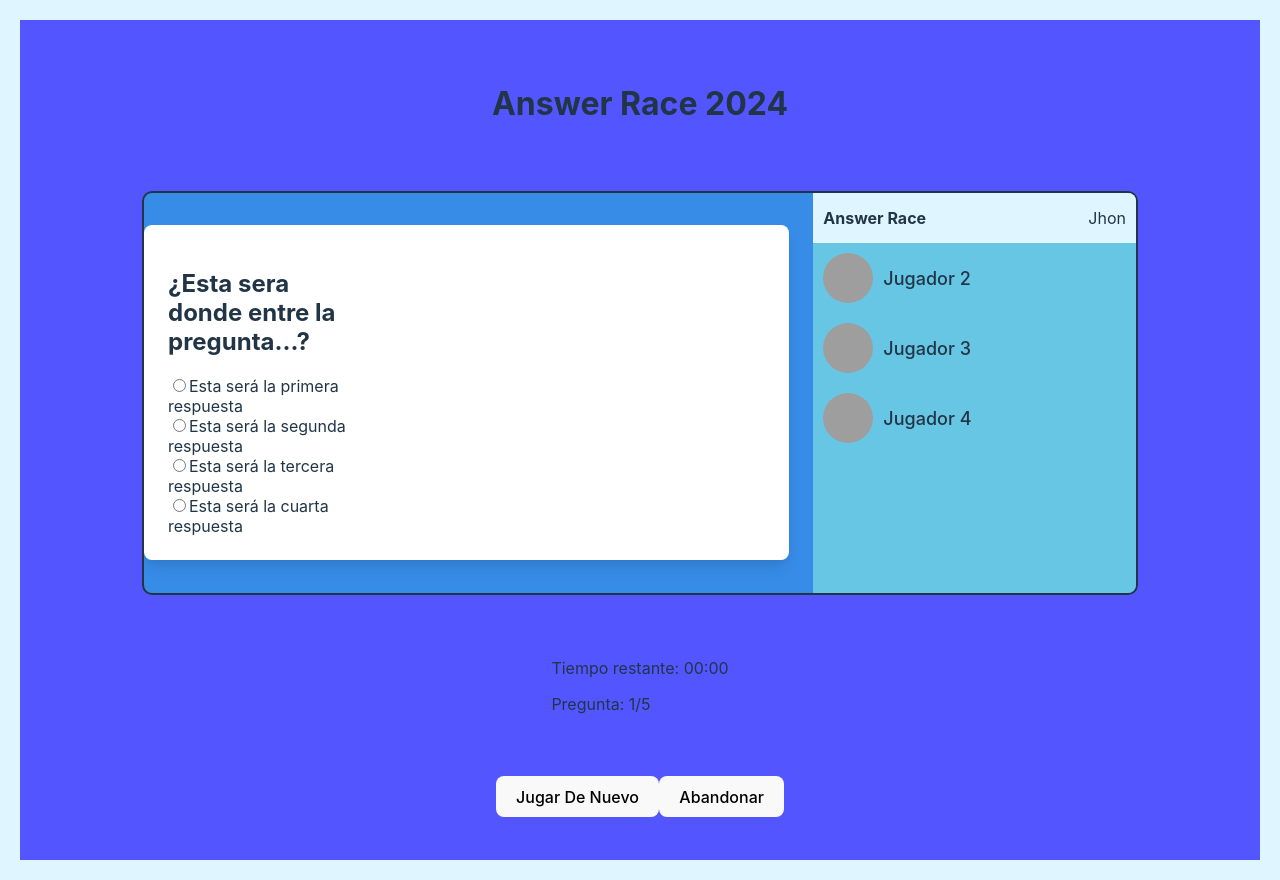
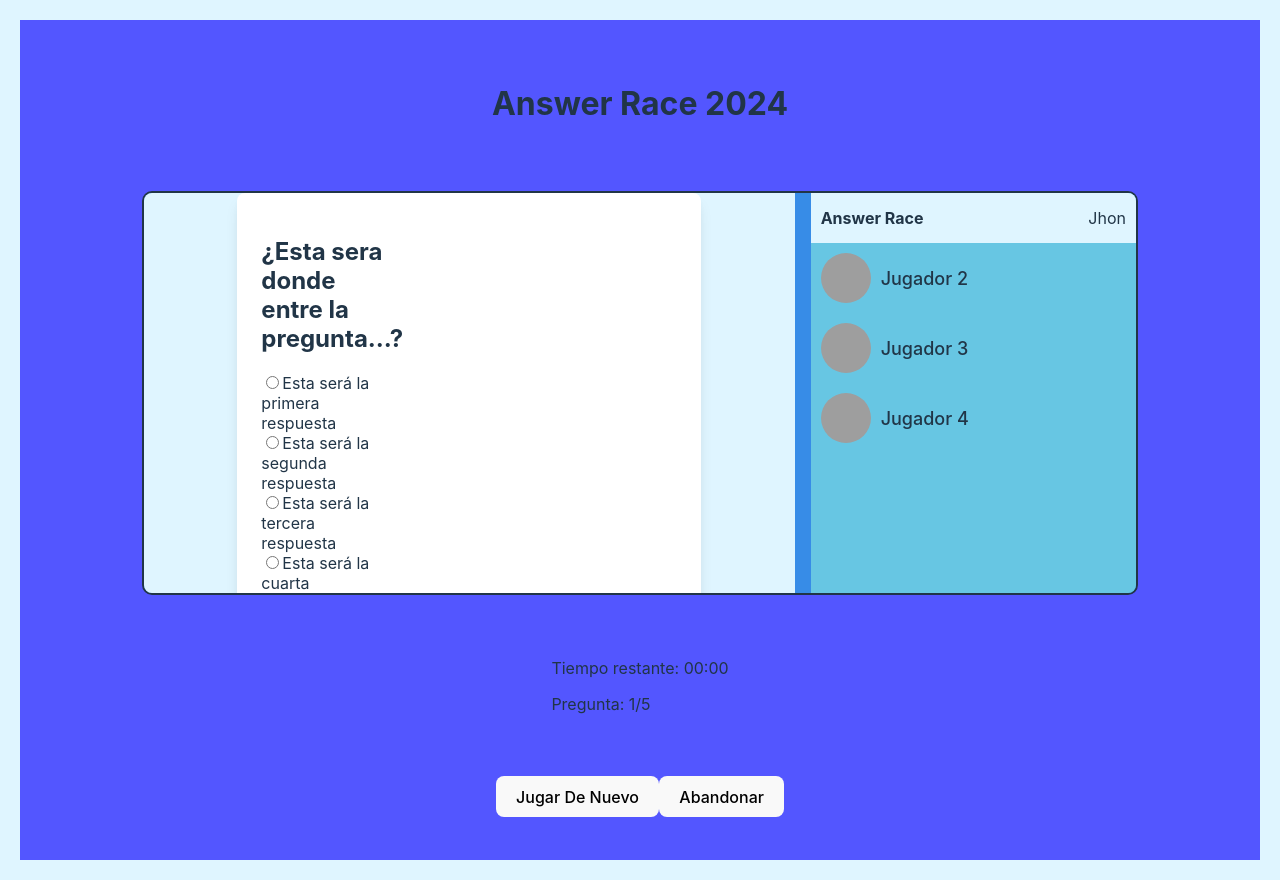
Before and after one commit to DevPioneers2024/DevQuiz-Front, a React (Vite) app: page /Gameroom in a window 1280 px wide. Built offline with nearby package versions, Linux system fonts and the light colour scheme; grey boxes are pictures that could not be loaded.

Commit message:
mod section questions

```diff
--- a/src/sass/Gameroom.module.sass
+++ b/src/sass/Gameroom.module.sass
@@ -35,7 +35,7 @@
   height: 50%
   //padding: 10px 20px
   display: flex
-  gap: 1.5em
+  gap: 1em
   justify-content: space-evenly
   overflow: hidden
 
@@ -74,3 +74,4 @@
 
 .questions
   flex: 2
+  background-color: $color-quaternary
--- a/src/sass/preguntas.sass
+++ b/src/sass/preguntas.sass
@@ -10,8 +10,8 @@ $red-600: #e53e3e
   border-radius: 0.5rem
   box-shadow: 0 10px 15px -3px rgba(0, 0, 0, 0.1), 0 4px 6px -2px rgba(0, 0, 0, 0.05)
   padding: 1.5rem
-  max-width: 56rem
-  margin: 2rem auto
+  max-width: 26rem
+  margin: auto
 
   &-title
     text-align: center
```
